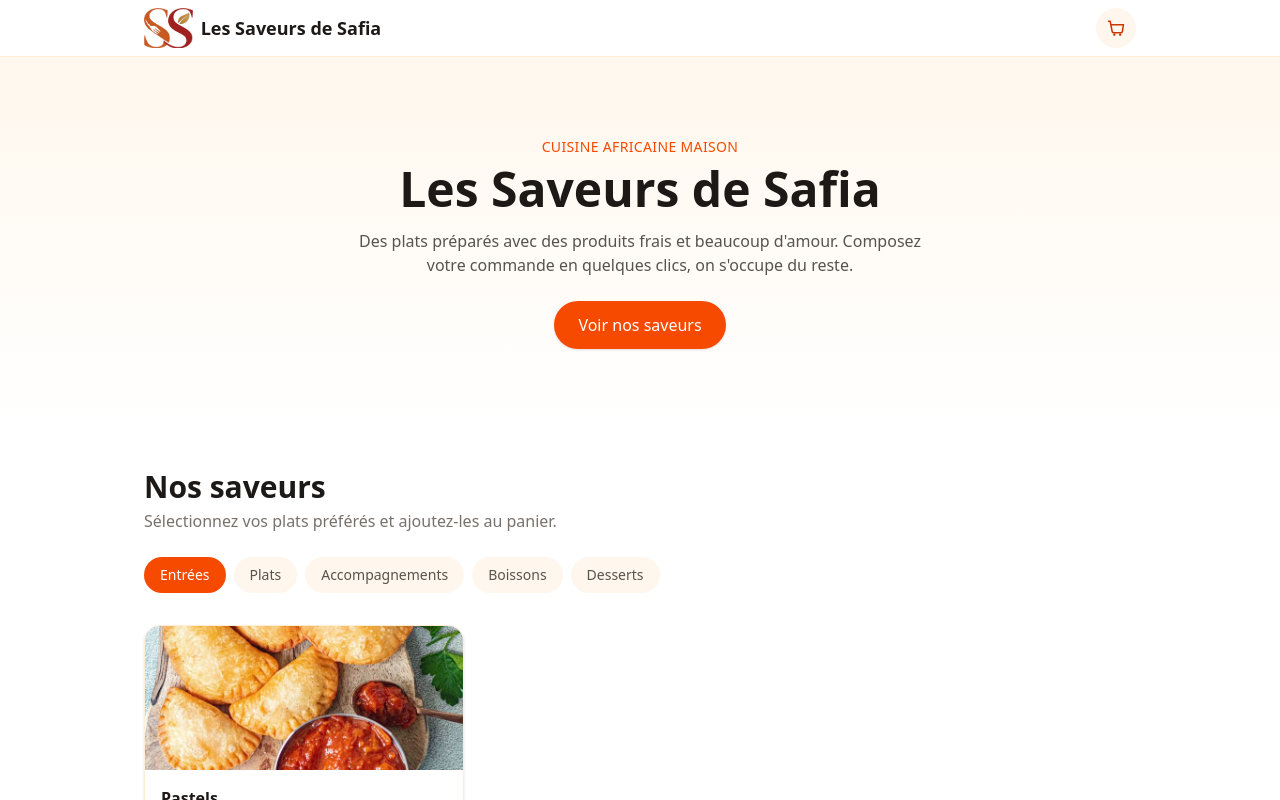
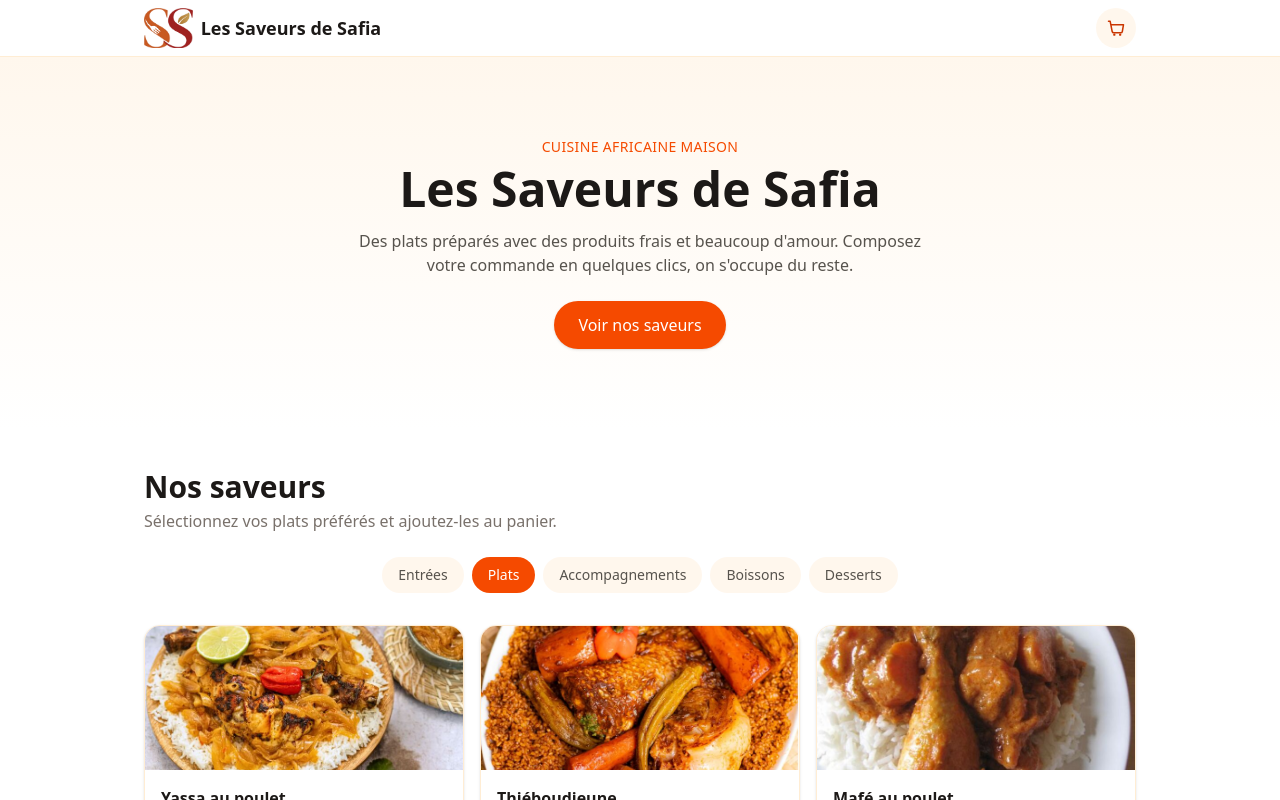
Before and after one commit to superconde224/safia-saveur, a Next.js app: page /safia-saveur/ in a window 1280 px wide. Shown: the top 800 px of the page. Built offline with nearby package versions, Linux system fonts and the light colour scheme.

Commit message:
Centre les onglets de catégories, affiche Plats par défaut

```diff
--- a/components/MenuSection.tsx
+++ b/components/MenuSection.tsx
@@ -5,7 +5,7 @@ import { CATEGORIES, PRODUCTS } from "@/lib/products";
 import { ProductCard } from "@/components/ProductCard";
 
 export function MenuSection() {
-  const [activeCategory, setActiveCategory] = useState(CATEGORIES[0].id);
+  const [activeCategory, setActiveCategory] = useState("plats");
 
   const products = useMemo(
     () => PRODUCTS.filter((p) => p.category === activeCategory),
@@ -17,7 +17,7 @@ export function MenuSection() {
       <h2 className="text-2xl font-bold text-stone-900 sm:text-3xl">Nos saveurs</h2>
       <p className="mt-1 text-stone-500">Sélectionnez vos plats préférés et ajoutez-les au panier.</p>
 
-      <div className="mt-6 -mx-4 flex gap-2 overflow-x-auto px-4 pb-2 sm:mx-0 sm:flex-wrap sm:px-0">
+      <div className="mt-6 -mx-4 flex justify-center gap-2 overflow-x-auto px-4 pb-2 sm:mx-0 sm:flex-wrap sm:px-0">
         {CATEGORIES.map((category) => (
           <button
             key={category.id}
```
